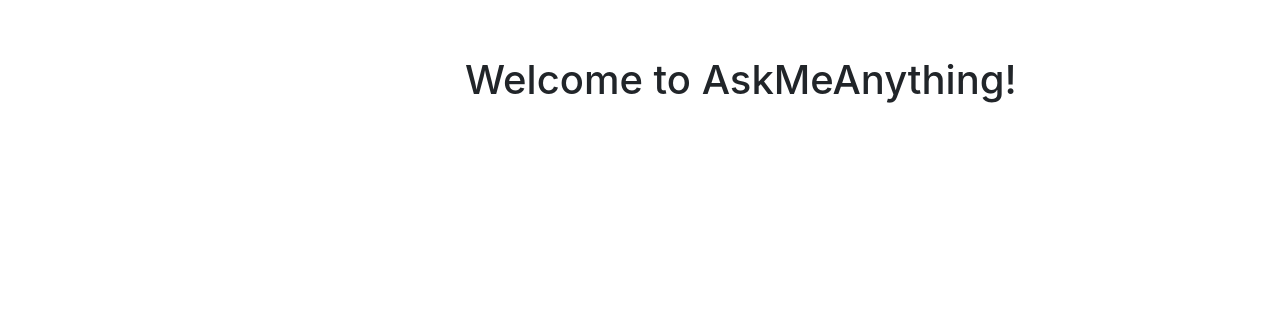
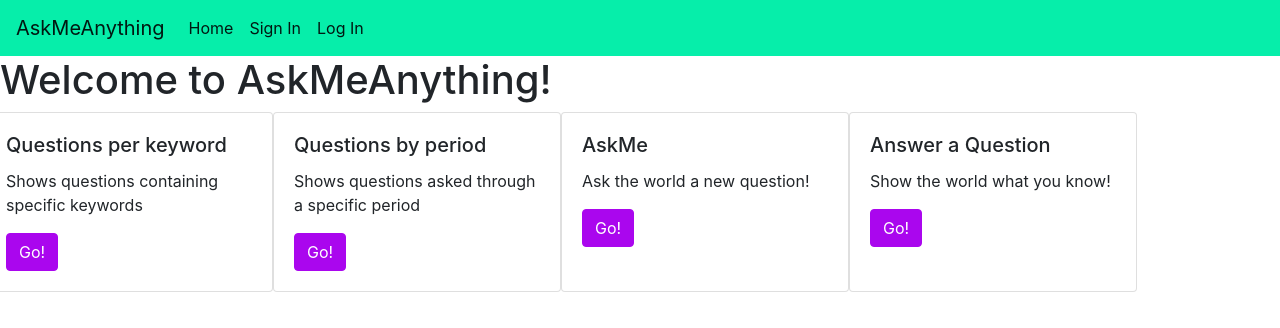
Before and after one commit to ThomasDoukas/NTUA_SAAS, a React (Create React App) app in the folder frontend/: page / in a window 1280 px wide. Shown: the top 328 px of the page. Built offline with nearby package versions, Linux system fonts and the light colour scheme; the HTML template or start-up script is replaced by a standard one.

Commit message:
Add files via upload

```diff
--- a/frontend/public/index.html
+++ b/frontend/public/index.html
@@ -24,6 +24,7 @@
       work correctly both with client-side routing and a non-root public URL.
       Learn how to configure a non-root public URL by running `npm run build`.
     -->
+    <link rel="stylesheet" href="https://maxcdn.bootstrapcdn.com/bootstrap/4.0.0/css/bootstrap.min.css" integrity="sha384-Gn5384xqQ1aoWXA+058RXPxPg6fy4IWvTNh0E263XmFcJlSAwiGgFAW/dAiS6JXm" crossorigin="anonymous">
     <title>React App</title>
   </head>
   <body>
--- a/frontend/src/App.js
+++ b/frontend/src/App.js
@@ -11,20 +11,33 @@
 import ByKeyword from './Components/ByKeyword';
 import { Route } from 'react-router-dom';
 
-function App() {
+class App extends React.Component{
+
+  state = {
+    loggedin: false
+  }
+
+  handleLogIn = (newvalue) => {
+    this.setState({ loggedin: newvalue })
+    }
+
+
+
+  render(){
     return (
       <div className="App">
-      <NavBar />
-      <Route exact path="/" component={Home} />
-      <Route exact path="/signin" component={SignIn} />
-      <Route exact path="/login" component={LogIn} />
+        <NavBar loggedin={this.state.loggedin} onLogIn={this.handleLogIn} />
+        <Route exact path="/" render={props => <Home {...props} loggedin={this.state.loggedin} onLogIn = {this.handleLogIn}/>}/>
+        <Route exact path="/signin" render={props => <SignIn {...props} loggedin={this.state.loggedin} onLogIn = {this.handleLogIn}/>}/>
+        <Route exact path="/login" render={props => <LogIn {...props} loggedin={this.state.loggedin} onLogIn = {this.handleLogIn}/>}/>
         <Route exact path="/ask" component={AskQuestion} />
         <Route exact path="/answer" component={AnswerQuestion} />
-      <Route exact path="/myprofile" component={MyProfile} />
+        <Route exact path="/myprofile" render={props => <MyProfile {...props} loggedin={this.state.loggedin} onLogIn = {this.handleLogIn}/>}/>
         <Route exact path="/byperiod" component={ByPeriod} />
         <Route exact path="/bykeyword" component={ByKeyword} />
       </div>
     );
   }
+}
 
 export default App;
--- a/frontend/src/Components/Home.css
+++ b/frontend/src/Components/Home.css
@@ -4,11 +4,6 @@
     margin-top: 40px;
 }
 
-p {
-    font-size: 20px;
-    color: rgb(89, 71, 167);
-}
-
 img {
     position: relative;
     left: 380px;
--- a/frontend/src/Components/Home.js
+++ b/frontend/src/Components/Home.js
@@ -1,11 +1,42 @@
 import React, { Component } from 'react';
-import './Home.css';
+import { Row } from 'react-bootstrap';
+//import './Home.css';
 
 class Home extends React.Component {
     render() {
         return (
             <div>
-                    <h1>Welcome to AskMeAnything!</h1>
+                <h1>Welcome to AskMeAnything!</h1>
+                <div class="row">
+                <div class="card" style={{width: "18rem"}}>
+                    <div class="card-body">
+                        <h5 class="card-title">Questions per keyword</h5>
+                        <p class="card-text">Shows questions containing specific keywords</p>
+                        <a href="/bykeyword" class="btn btn-primary" style={{backgroundColor: "#AA06EE", borderColor: "#AA06EE"}}>Go!</a>
+                    </div>
+                    </div>
+                    <div class="card" style={{width: "18rem"}}>
+                    <div class="card-body">
+                        <h5 class="card-title">Questions by period</h5>
+                        <p class="card-text">Shows questions asked through a specific period</p>
+                        <a href="/byperiod" class="btn btn-primary" style={{backgroundColor: "#AA06EE", borderColor: "#AA06EE"}}>Go!</a>
+                    </div>
+                    </div>
+                    <div class="card" style={{width: "18rem"}}>
+                    <div class="card-body">
+                        <h5 class="card-title">AskMe</h5>
+                        <p class="card-text">Ask the world a new question! </p>
+                        <a href="/byperiod" class="btn btn-primary" style={{backgroundColor: "#AA06EE", borderColor: "#AA06EE"}}>Go!</a>
+                    </div>
+                    </div>
+                    <div class="card" style={{width: "18rem"}}>
+                    <div class="card-body">
+                        <h5 class="card-title">Answer a Question</h5>
+                        <p class="card-text">Show the world what you know! </p>
+                        <a href="/byperiod" class="btn btn-primary" style={{backgroundColor: "#AA06EE", borderColor: "#AA06EE"}}>Go!</a>
+                    </div>
+                    </div>
+                </div>
             </div>
         )
     }
--- a/frontend/src/Components/LogIn.js
+++ b/frontend/src/Components/LogIn.js
@@ -1,5 +1,5 @@
 import React, { Component } from 'react';
-import './LogIn.css';
+//import './LogIn.css';
 import {Container} from 'react-bootstrap';
 import { Redirect } from 'react-router';
 
@@ -39,6 +39,7 @@
     render() {
         const redirection = this.state.redirect;
         if (redirection) {
+            this.props.onLogIn(true);
             return <Redirect to="/"/>
         }
         else {
--- a/frontend/src/Components/Navbar.js
+++ b/frontend/src/Components/Navbar.js
@@ -1,5 +1,5 @@
 import React, { Component } from 'react';
-import './Navbar.css';
+//import './Navbar.css';
 
 const check1 = false;
 
@@ -10,39 +10,41 @@
 
 class NavBar extends React.Component {
     render() {
+      if (this.props.loggedin) {
         return (
-            <nav class="navbar navbar-light">
-                <div class="collapse navbar-collapse" id="navbarNav">
-              <ul class="navbar-nav">
-                <a class="navbar-brand">AskMeAnything.</a>
-                <li class="nav-item active">
-                  <a class="nav-link" exact href="/"> Home </a>
-                </li>
-                <li class="nav-item">
-                  <a class="nav-link" exact href="/signin"> Sign In</a>
-                </li>
-                <li class="nav-item">
-                  <a class="nav-link" exact href="/login"> Log In </a>
-                </li>
-              </ul>
-            </div>
+          <nav class="navbar navbar-expand-lg navbar-light" style={{backgroundColor: "#06EEAA"}}>
+              <a class="navbar-brand" exact href="/"> AskMeAnything </a>
+                <button class="navbar-toggler" type="button" data-toggle="collapse" data-target="#navbarNavAltMarkup" aria-controls="navbarNavAltMarkup" aria-expanded="false" aria-label="Toggle navigation">
+                  <span class="navbar-toggler-icon"></span>
+                </button>
+                <div class="collapse navbar-collapse" id="navbarNavAltMarkup">
+                  <div class="navbar-nav">
+                    <a class="nav-item nav-link active" href="/"> Home <span class="sr-only">(current)</span></a>
+                    <a class="nav-item nav-link active" href="/myprofile"> MyProfile </a>
+                    <a class="nav-item nav-link active" href="/"> Log Out </a>
+                  </div>
+                </div>
+          </nav>
+      )
+      } else {
+          return (
+            <nav class="navbar navbar-expand-lg navbar-light" style={{backgroundColor: "#06EEAA"}}>
+              <a class="navbar-brand" exact href="/"> AskMeAnything </a>
+                <button class="navbar-toggler" type="button" data-toggle="collapse" data-target="#navbarNavAltMarkup" aria-controls="navbarNavAltMarkup" aria-expanded="false" aria-label="Toggle navigation">
+                  <span class="navbar-toggler-icon"></span>
+                </button>
+                <div class="collapse navbar-collapse" id="navbarNavAltMarkup">
+                  <div class="navbar-nav">
+                    <a class="nav-item nav-link active" href="/"> Home <span class="sr-only">(current)</span></a>
+                    <a class="nav-item nav-link active" href="/signin"> Sign In </a>
+                    <a class="nav-item nav-link active" href="/login"> Log In </a>
+                  </div>
+                </div>
           </nav>
         )
+      }
+
     }
 }
 
 export default NavBar;
-
-//<Nav.Link exact href="/myprofile">My Profile</Nav.Link>
-
-/*<Navbar bg="dark" variant="dark">
-                    <NavbarBrand exact href="/">Home</NavbarBrand>
-                    <Nav className="mr-auto">
-                        <NavLink exact href="/signin">Sign In </NavLink>
-                        <NavLink exact href="/login">Log In </NavLink>
-                        <NavLink exact href="/ask">Ask a Question </NavLink>
-                        <NavLink exact href="/answer">Answer a Question </NavLink>
-                        <NavLink exact href="/byperiod">Questions by Period </NavLink>
-                        <NavLink exact href="/bykeyword">Questions by Keyword </NavLink>
-                    </Nav>
-                </Navbar>*/
--- a/frontend/src/Components/SignIn.js
+++ b/frontend/src/Components/SignIn.js
@@ -52,6 +52,7 @@
     render() {
         const redirection = this.state.redirect;
         if (redirection) {
+            this.props.onLogIn(true);
             return <Redirect to="/"/>
         }
         else {
```
Also changed, not shown: 1 other file (tests, documents, lock files or other folders). Lines whose indentation alone changed are shown as unchanged.
